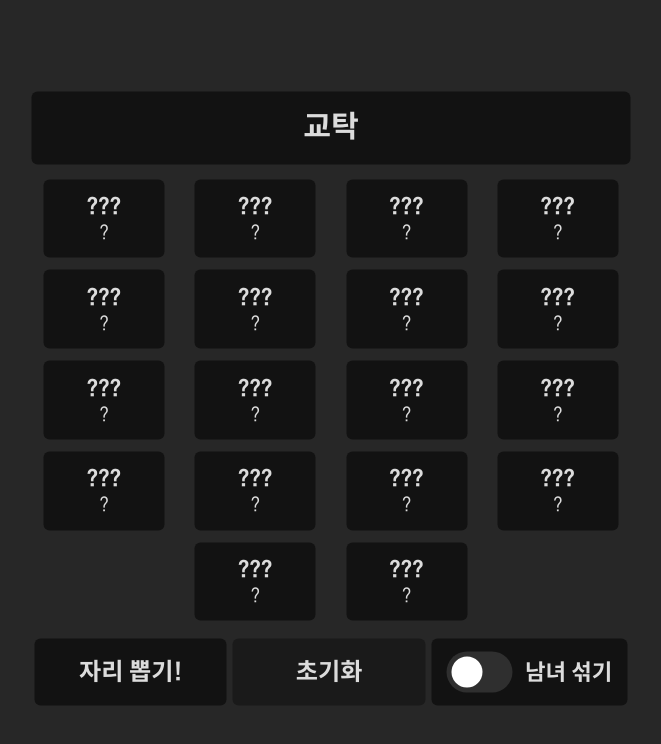
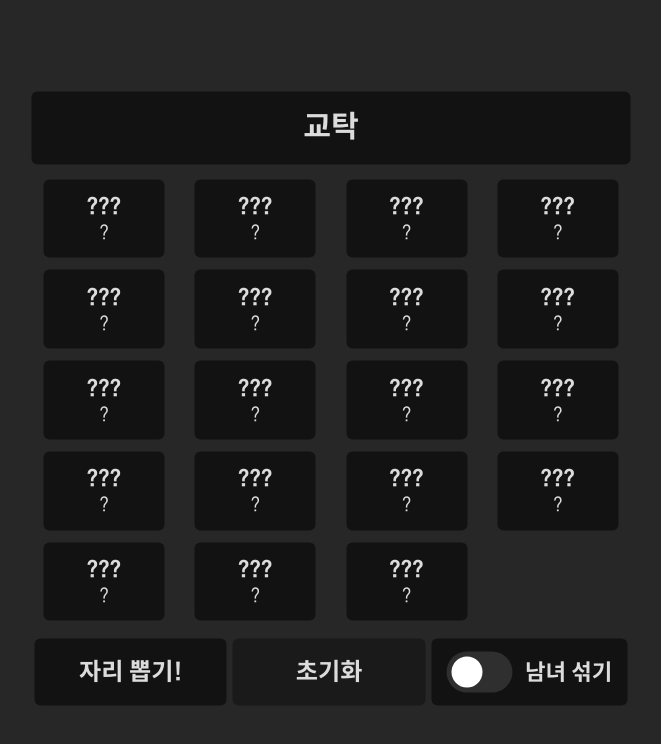
Before and after one commit to NY0510/classSeatChange, an Electron app: page index.html in a window 1280 px wide. Shown: the whole page, without its empty margins (309-970 px from the left). Drawn offline with Linux system fonts and the light colour scheme; no server answers.

Commit message:
이규빈 추가

```diff
--- a/index.html
+++ b/index.html
@@ -68,6 +68,10 @@
 					<div id="item">
 						<div id="name" name="1-4">???</div>
 						<div id="number" name="1-4">?</div>
+					</div>
+					<div id="item">
+						<div id="name" name="1-5">???</div>
+						<div id="number" name="1-5">?</div>
 					</div>
 				</div>
 				<div id="column">
--- a/main.js
+++ b/main.js
@@ -36,7 +36,7 @@ const createWindow = () => {
 		})
 	);
 
-	// win.webContents.openDevTools();
+	win.webContents.openDevTools();
 };
 
 const menu = new Menu();
--- a/package.json
+++ b/package.json
@@ -1,6 +1,6 @@
 {
 	"name": "classSeatChange",
-	"version": "4.0.0",
+	"version": "4.1.0",
 	"description": "자리뽑기",
 	"main": "main.js",
 	"scripts": {
```
Also changed, not shown: dist/data.json, dist/f.json, dist/js/pdf.js, dist/js/script.js.
